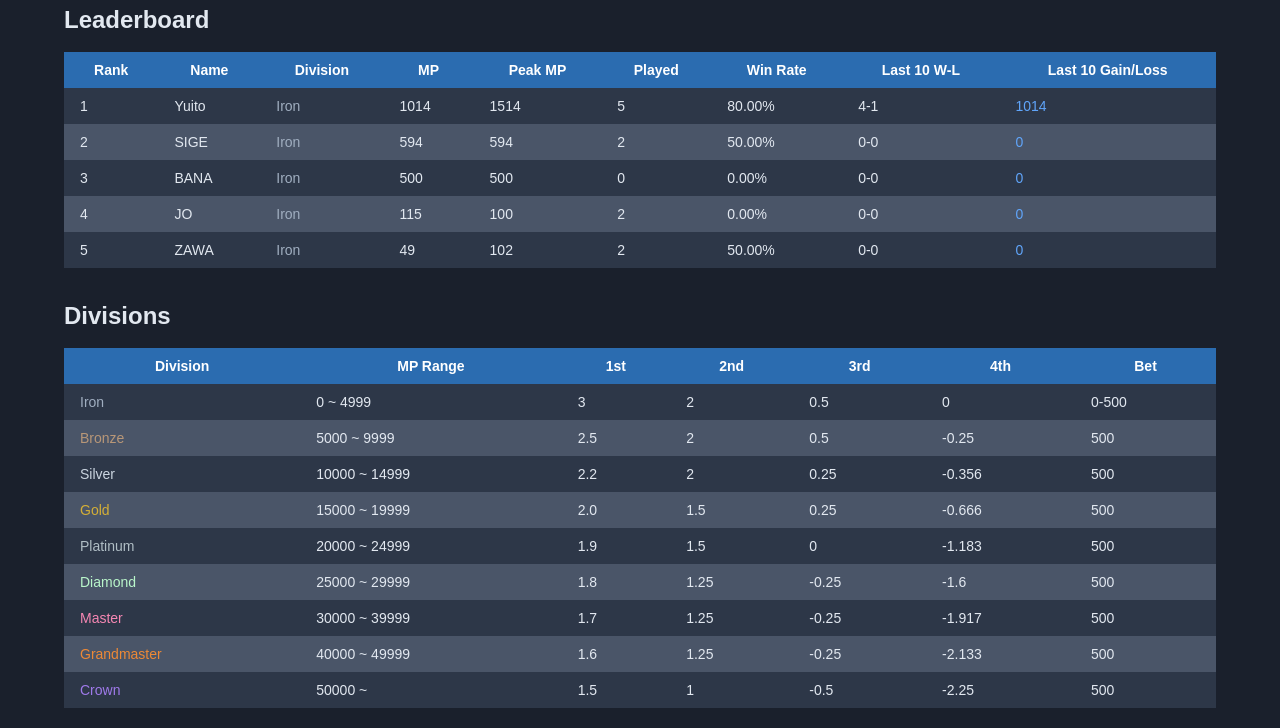
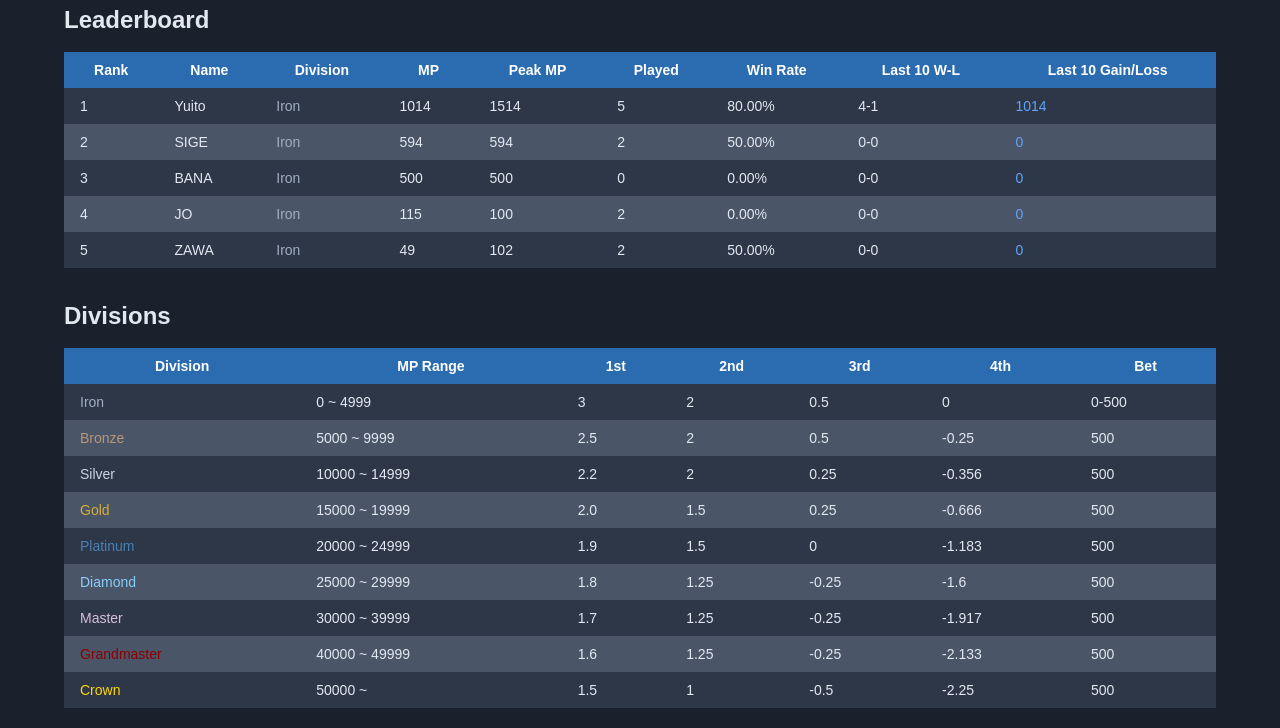
Before and after one commit to Yu1to1248/MP, a plain HTML site: page index.html in a window 1280 px wide. Shown: the part 72-800 px from the top of the page. Drawn offline with nearby package versions, Linux system fonts and the light colour scheme.

Commit message:
Update index.html

```diff
--- a/index.html
+++ b/index.html
@@ -14,11 +14,11 @@
     .bronze { color: #b89778; }
     .silver { color: #cbd5e0; }
     .gold { color: #d4af37; }
-    .platinum { color: #b0bec5; }
-    .diamond { color: #b9f6ca; }
-    .master { color: #f687b3; }
-    .grandmaster { color: #ed8936; }
-    .crown { color: #9f7aea; }
+    .platinum { color: #4682B4; }
+    .diamond { color: #87CEFA; }
+    .master { color: #D8BFD8; }
+    .grandmaster { color: #8B0000; }
+    .crown { color: #FFD700; }
   </style>
 </head>
 <body class="min-h-screen p-4">
```
